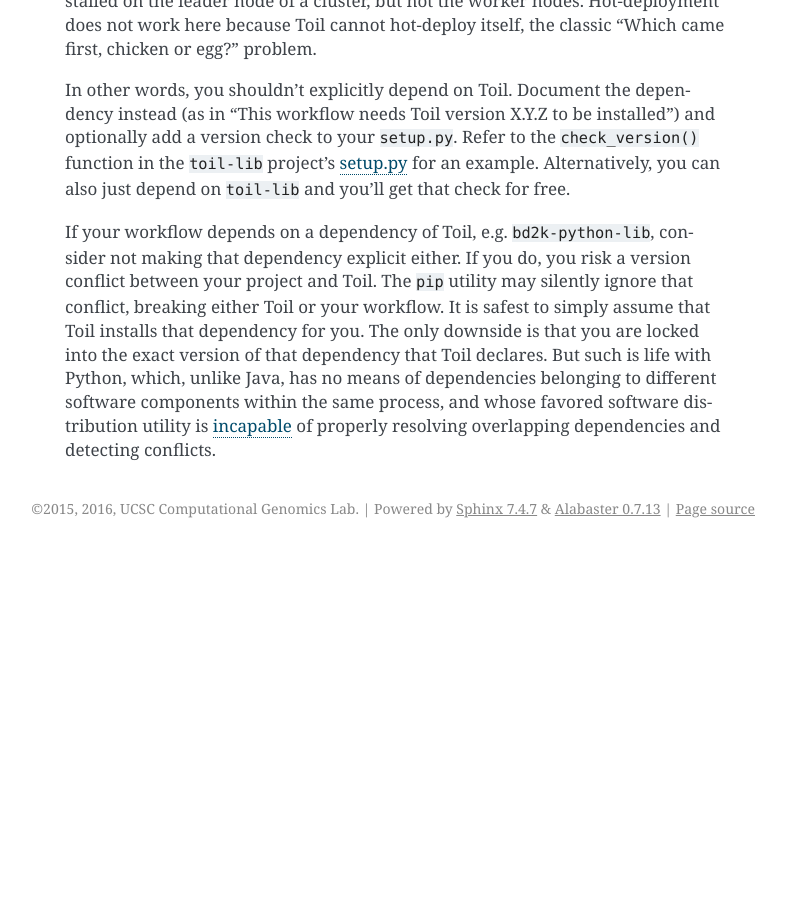
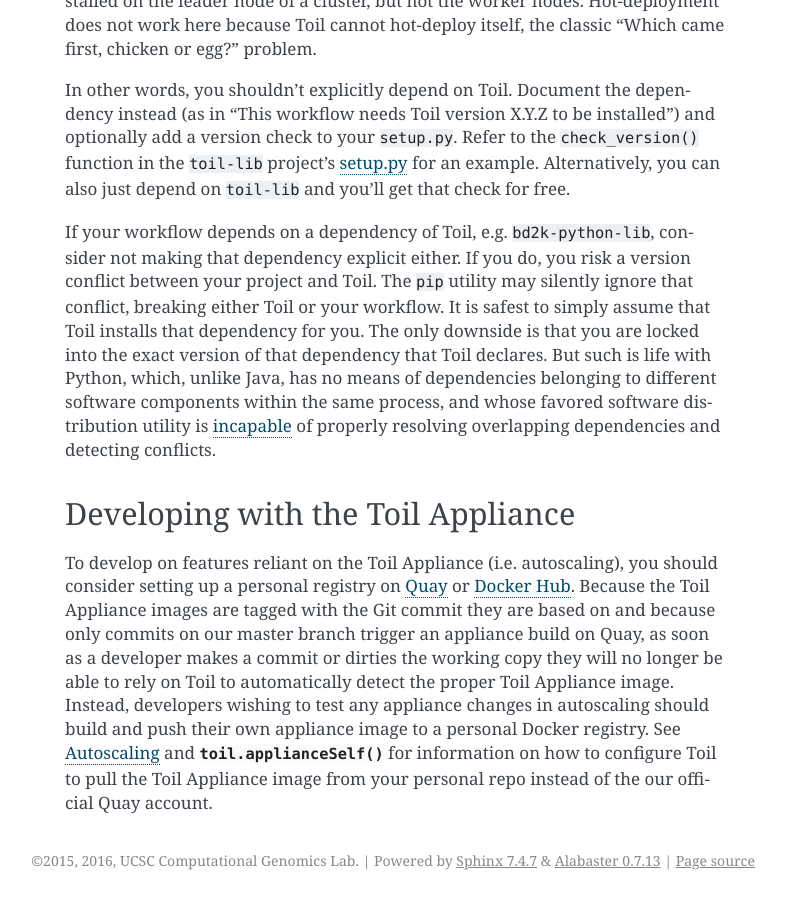
Before and after one commit to DataBiosphere/toil, a Sphinx documentation site: the page built from docs/developing.rst, in a window 1280 px wide and 900 px high, scrolled down 20645 px. Shown: the whole window, without its empty margins (355-1141 px from the left). Built offline with Sphinx 7.4.7, drawn with Linux system fonts in a browser that asks for light colours; the version number could not be read and is left out; before the commit the page ends 21193 px from its top, so only the background shows below that; some of the changed text lies outside the part shown.

Commit message:
Add section for developing on the Toil Appliance (resolves #1350)

```diff
--- a/docs/developing.rst
+++ b/docs/developing.rst
@@ -1030,3 +1030,25 @@ process, and whose favored software distribution utility is `incapable`_ of
 properly resolving overlapping dependencies and detecting conflicts.
 
 .. _incapable: https://github.com/pypa/pip/issues/988
+
+
+.. _appliance_dev:
+
+Developing with the Toil Appliance
+----------------------------------
+
+To develop on features reliant on the Toil Appliance (i.e. autoscaling), you
+should consider setting up a personal registry on `Quay`_ or `Docker Hub`_. Because
+the Toil Appliance images are tagged with the Git commit they are based on and
+because only commits on our master branch trigger an appliance build on Quay,
+as soon as a developer makes a commit or dirties the working copy they will no
+longer be able to rely on Toil to automatically detect the proper Toil Appliance
+image. Instead, developers wishing to test any appliance changes in autoscaling
+should build and push their own appliance image to a personal Docker registry.
+See :ref:`Autoscaling` and :meth:`toil.applianceSelf` for information on how to
+configure Toil to pull the Toil Appliance image from your personal repo instead
+of the our official Quay account.
+
+.. _Quay: https://quay.io/
+
+.. _Docker Hub: https://hub.docker.com/
--- a/docs/running.rst
+++ b/docs/running.rst
@@ -472,7 +472,8 @@ Appliance, a Docker image that bundles Toil and all its requirements, e.g.
 Mesos. Toil will automatically choose an appliance image that matches the
 current Toil version but that choice can be overriden by setting the
 environment variables ``TOIL_DOCKER_REGISTRY`` and ``TOIL_DOCKER_NAME`` or
-``TOIL_APPLIANCE_SELF`` (see :func:`toil.applianceSelf` for details)::
+``TOIL_APPLIANCE_SELF`` (see :func:`toil.applianceSelf` and
+:ref:`appliance_dev` for details)::
 
     toil launch-cluster -p aws CLUSTER-NAME-HERE \
          --nodeType=t2.micro \
```
